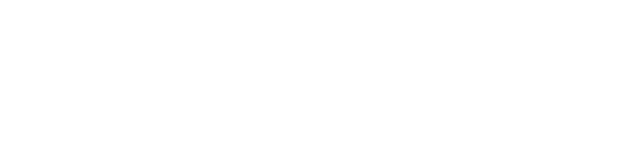
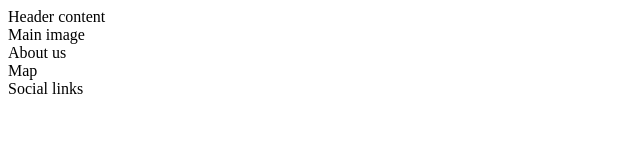
Before and after one commit to MarcelloMuy/ci-ms1-rickshaw-tours, a plain HTML site: page index.html in a window 1280 px wide. Shown: the whole page, without its empty margins (0-640 px from the left). Drawn offline with Linux system fonts and the light colour scheme.

Commit message:
Add core structure for homepage

```diff
--- a/index.html
+++ b/index.html
@@ -11,6 +11,18 @@
     <title>Pedal Tours</title>
 </head>
 <body>
-
+    <header>Header content</header>
+    <section>
+        Main image
+    </section>
+    <section>
+        About us
+    </section>
+    <section>
+        Map
+    </section>
+    <footer>
+        Social links
+    </footer>
 </body>
 </html>
```
